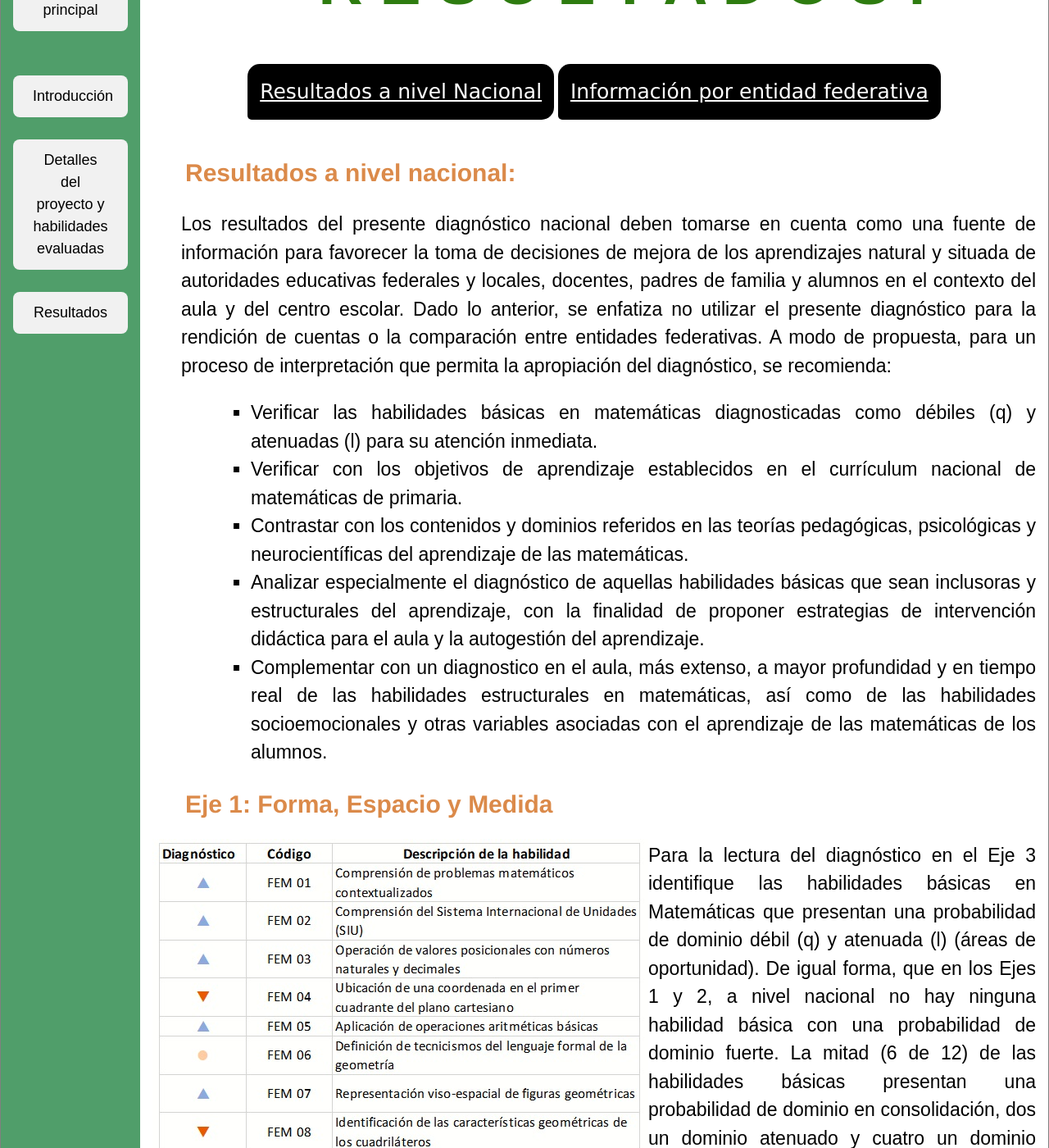
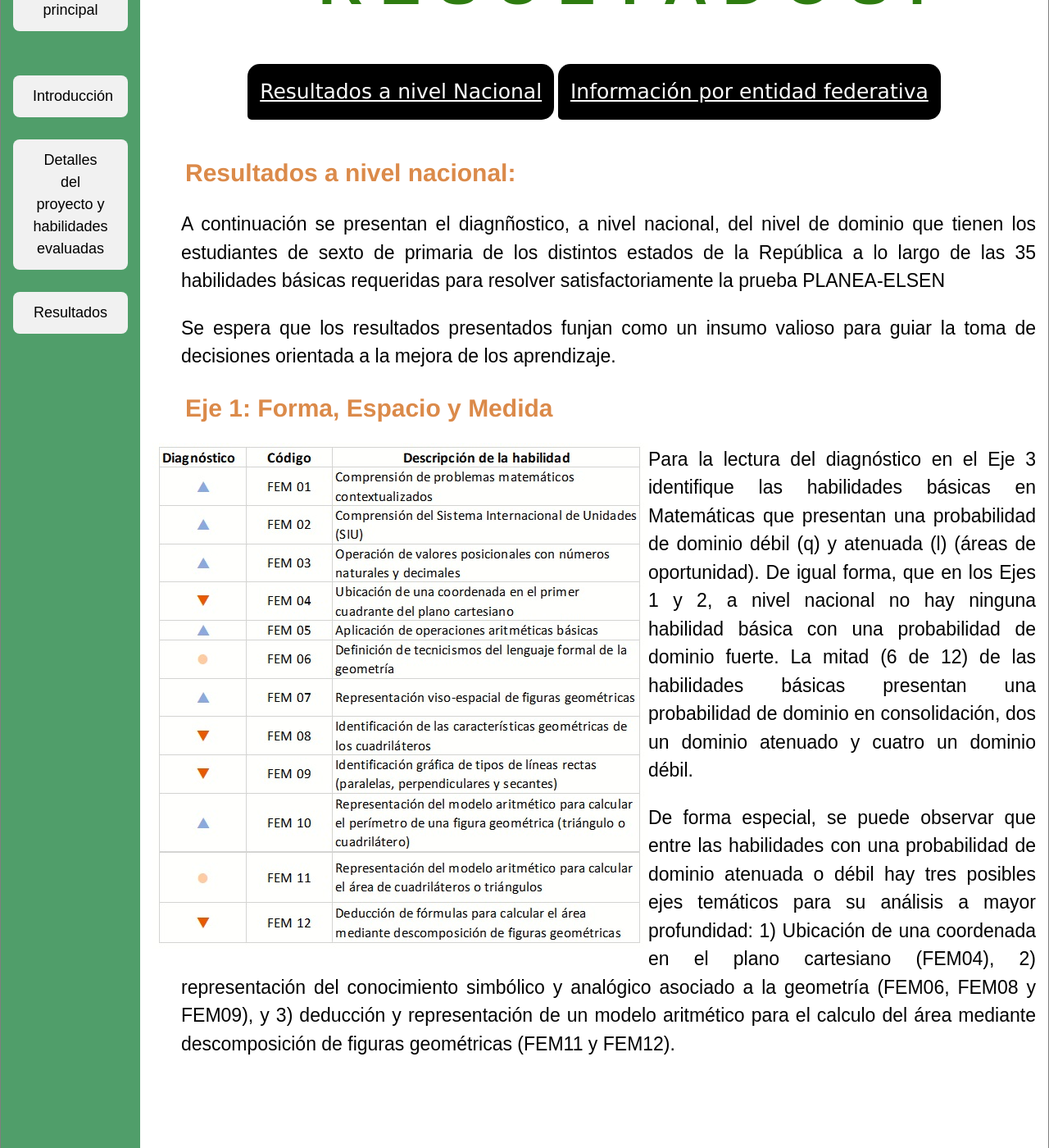
Before and after one commit to rimedie/rimedie.github.io, a Jekyll site: the page built from PLANEA-ELSEN_2015/Resultados_Nacionales.html, in a window 1280 px wide and 1400 px high, scrolled down 563 px. Shown: the whole window at 82% size. Built offline with Jekyll 4.4.1, drawn with Linux system fonts in a browser that asks for light colours.

Commit message:
Update Resultados_Nacionales.html

```diff
--- a/PLANEA-ELSEN_2015/Resultados_Nacionales.html
+++ b/PLANEA-ELSEN_2015/Resultados_Nacionales.html
@@ -7,15 +7,9 @@ title: Detalles sobre Diagnóstico Nacional Feb,2019
 	<a id="FEM"></a>
     <h2 class="interact">Resultados a nivel nacional:</h2>
 
-<p>Los resultados del presente diagnóstico nacional deben tomarse en cuenta como una fuente de información para favorecer la toma de decisiones de mejora de los aprendizajes natural y situada de autoridades educativas federales y locales, docentes, padres de familia y alumnos en el contexto del aula y del centro escolar. Dado lo anterior, se enfatiza no utilizar el presente diagnóstico para la rendición de cuentas o la comparación entre entidades federativas. A modo de propuesta, para un proceso de interpretación que permita la apropiación del diagnóstico, se recomienda:</p>
+<p>A continuación se presentan el diagnñostico, a nivel nacional, del nivel de dominio que tienen los estudiantes de sexto de primaria de los distintos estados de la República a lo largo de las 35 habilidades básicas requeridas para resolver satisfactoriamente la prueba PLANEA-ELSEN</p>
 
-	<ul style="  font-size: 23px; font-family: sans-serif; margin-left: 80px; text-align: justify">
-<li> Verificar las habilidades básicas en matemáticas diagnosticadas como débiles (q) y atenuadas (l) para su atención inmediata.</li>
-<li> Verificar con los objetivos de aprendizaje establecidos en el currículum nacional de matemáticas de primaria.</li>
-<li> Contrastar con los contenidos y dominios referidos en las teorías pedagógicas, psicológicas y neurocientíficas del aprendizaje de las matemáticas.</li>
-<li> Analizar especialmente el diagnóstico de aquellas habilidades básicas que sean inclusoras y estructurales del aprendizaje, con la finalidad de proponer estrategias de intervención didáctica para el aula y la autogestión del aprendizaje.</li>
-<li> Complementar con un diagnostico en el aula, más extenso, a mayor profundidad y en tiempo real de las habilidades estructurales en matemáticas, así como de las habilidades socioemocionales y otras variables asociadas con el aprendizaje de las matemáticas de los alumnos.</li>
-	</ul>
+<p>Se espera que los resultados presentados funjan como un insumo valioso para guiar la toma de decisiones orientada a la mejora de los aprendizaje. </p>
 
     <h2 class="interact">Eje 1: Forma, Espacio y Medida</h2>
     <img class="displayed" style="float:left;" src="/images_gral/Nac_FEM.jpg" />
```
